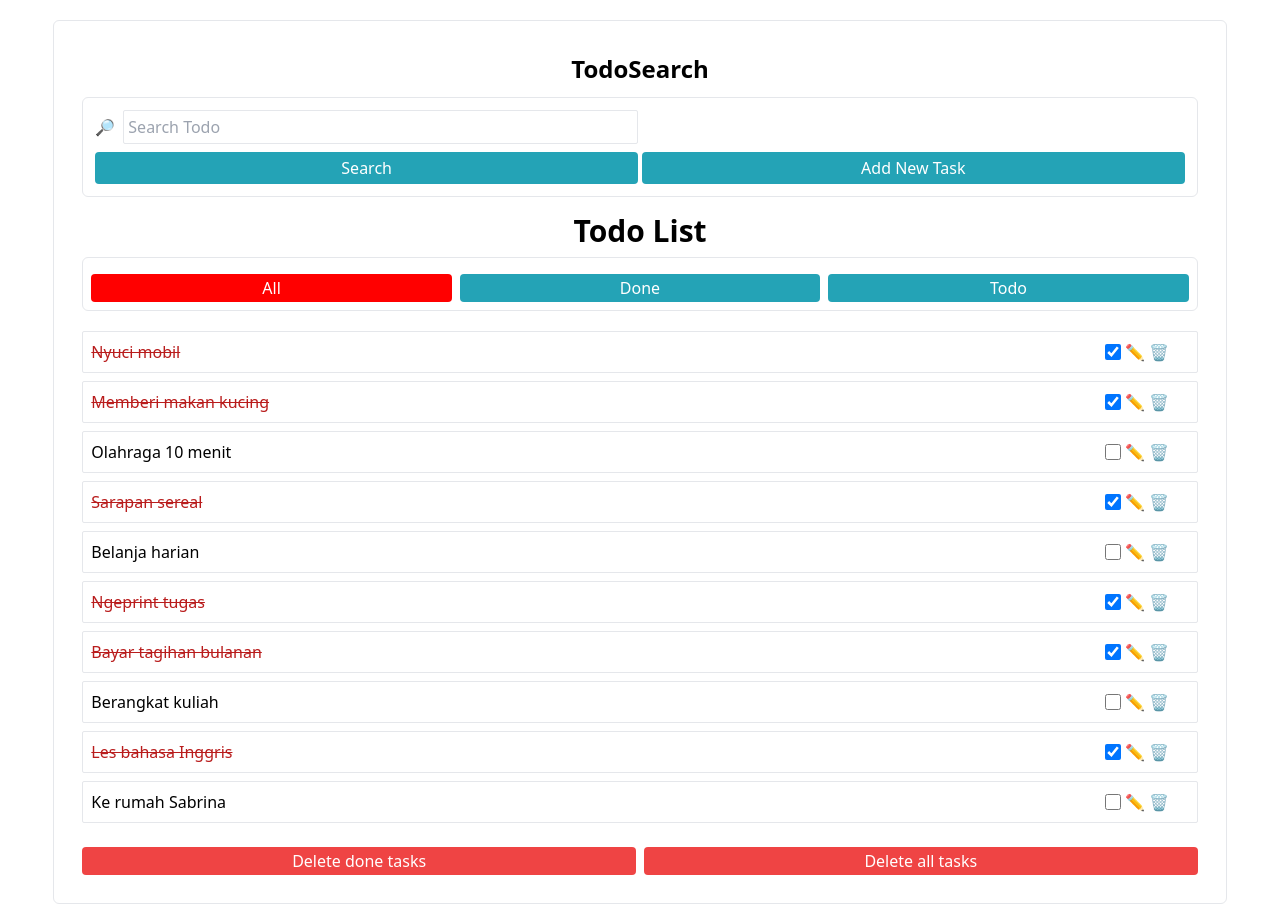
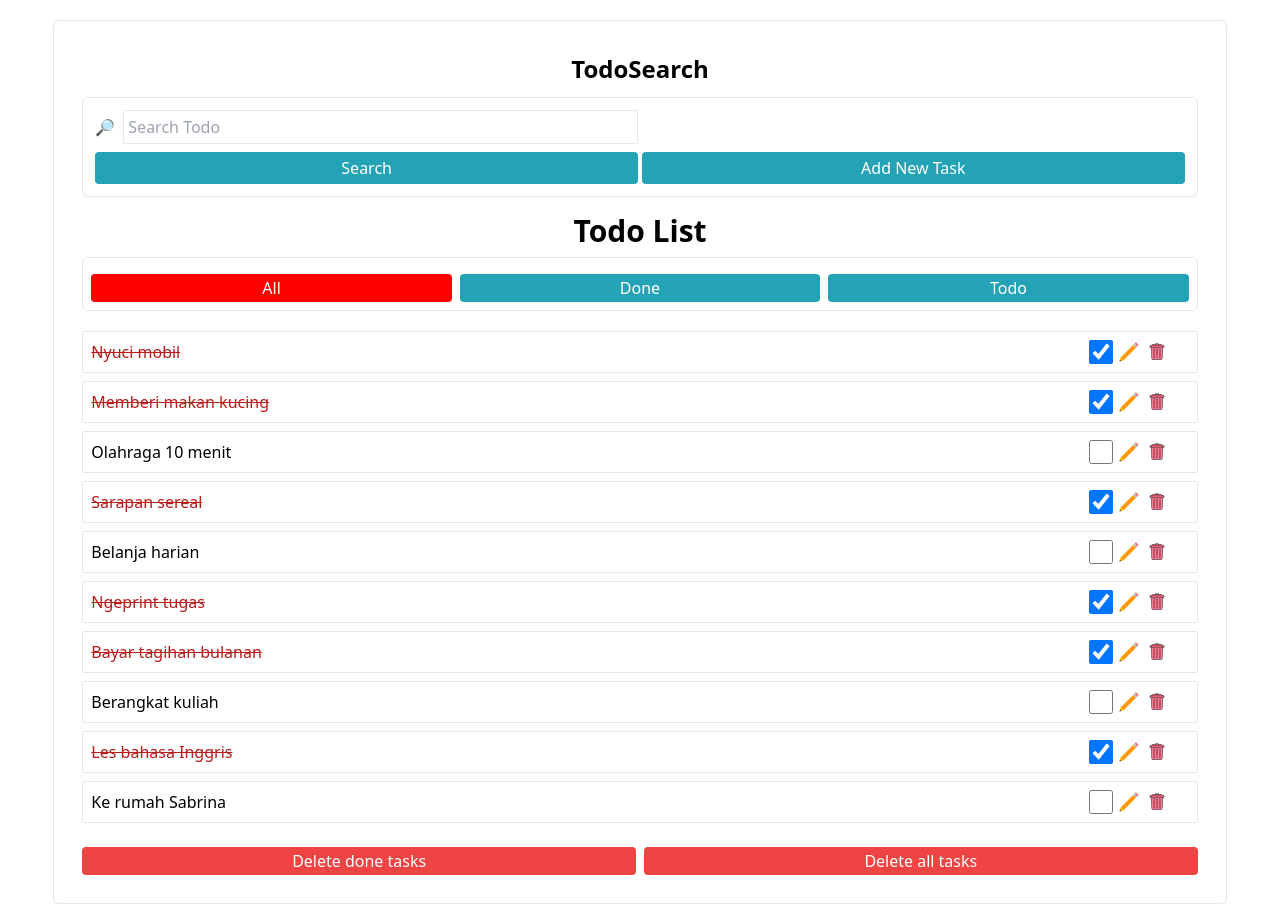
Before and after one commit to DavincyProject/static-todolist, a React (Vite) app: page / in a window 1280 px wide. Built offline with nearby package versions, Linux system fonts and the light colour scheme.

Commit message:
tweaks: change emoji edit and delete with icon

```diff
--- a/index.html
+++ b/index.html
@@ -4,6 +4,7 @@
     <meta charset="UTF-8" />
     <link rel="icon" type="image/svg+xml" href="/vite.svg" />
     <meta name="viewport" content="width=device-width, initial-scale=1.0" />
+    <meta name="description" content="static todo list apps" />
     <title>[Billy] Static Todo List</title>
   </head>
   <body>
--- a/src/pages/Home.jsx
+++ b/src/pages/Home.jsx
@@ -121,7 +121,7 @@ export default function Home({ jsonData, setJsonData }) {
               <div className="flex gap-1 mx-5 items-center justify-center">
                 <input
                   type="checkbox"
-                  className="w-4 h-4"
+                  className="w-6 h-6"
                   checked={item.complete}
                   onChange={() => handleCheckbox(item.id)}
                 />
@@ -130,11 +130,13 @@ export default function Home({ jsonData, setJsonData }) {
                   <button onClick={() => handleSaveEdit(item.id)}>💾</button>
                 ) : (
                   <button onClick={() => handleEdit(item.id, item.task)}>
-                    ✏️
+                    <img className="w-6 h-6" src="edit.svg"></img>
                   </button>
                 )}
 
-                <button onClick={() => handleDelete(item.id)}>🗑️</button>
+                <button onClick={() => handleDelete(item.id)}>
+                  <img className="w-6 h-6" src="delete.svg"></img>
+                </button>
               </div>
             </div>
           ))}
```
Also changed, not shown: public/delete.svg (added), public/edit.svg (added).
